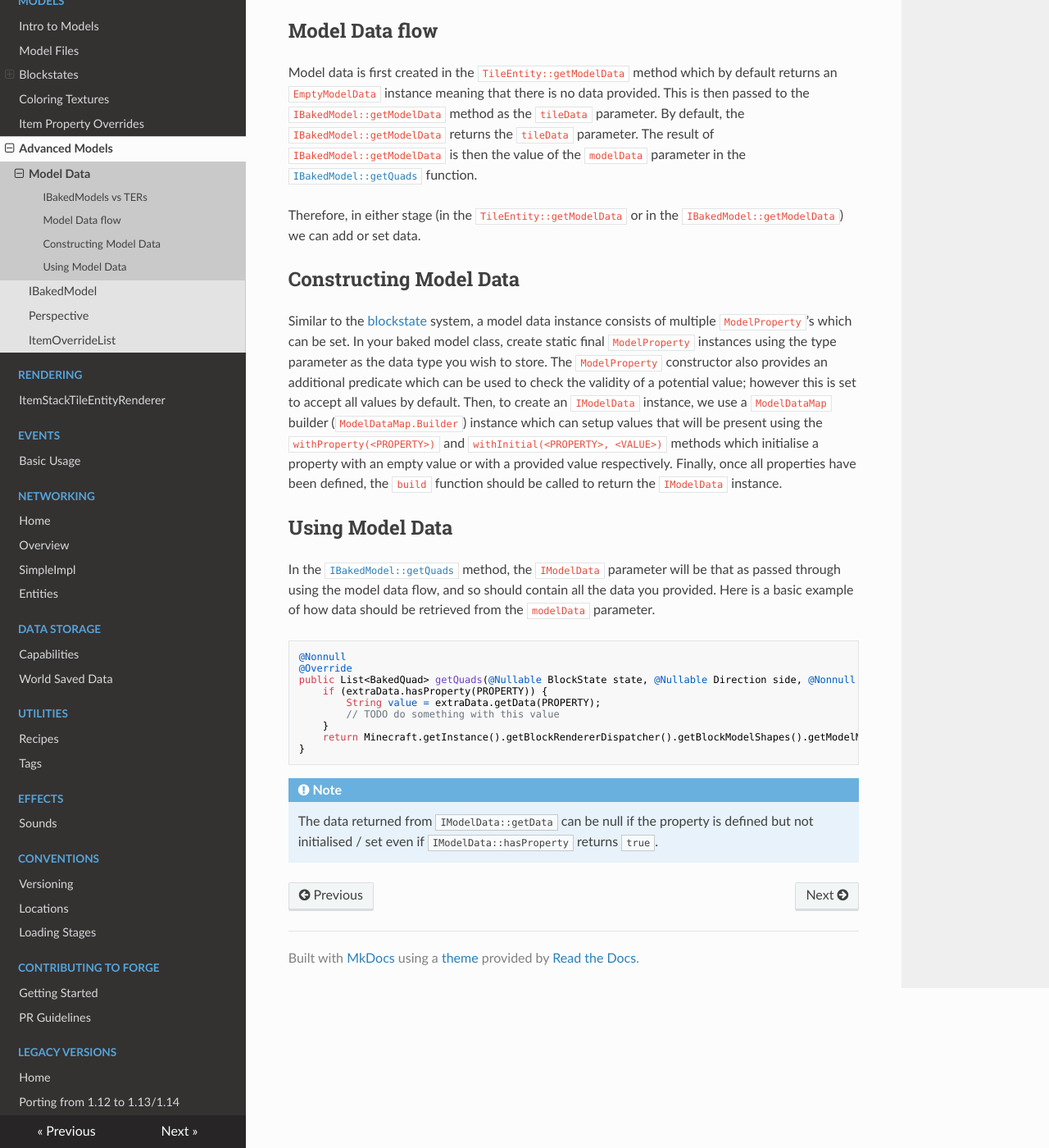
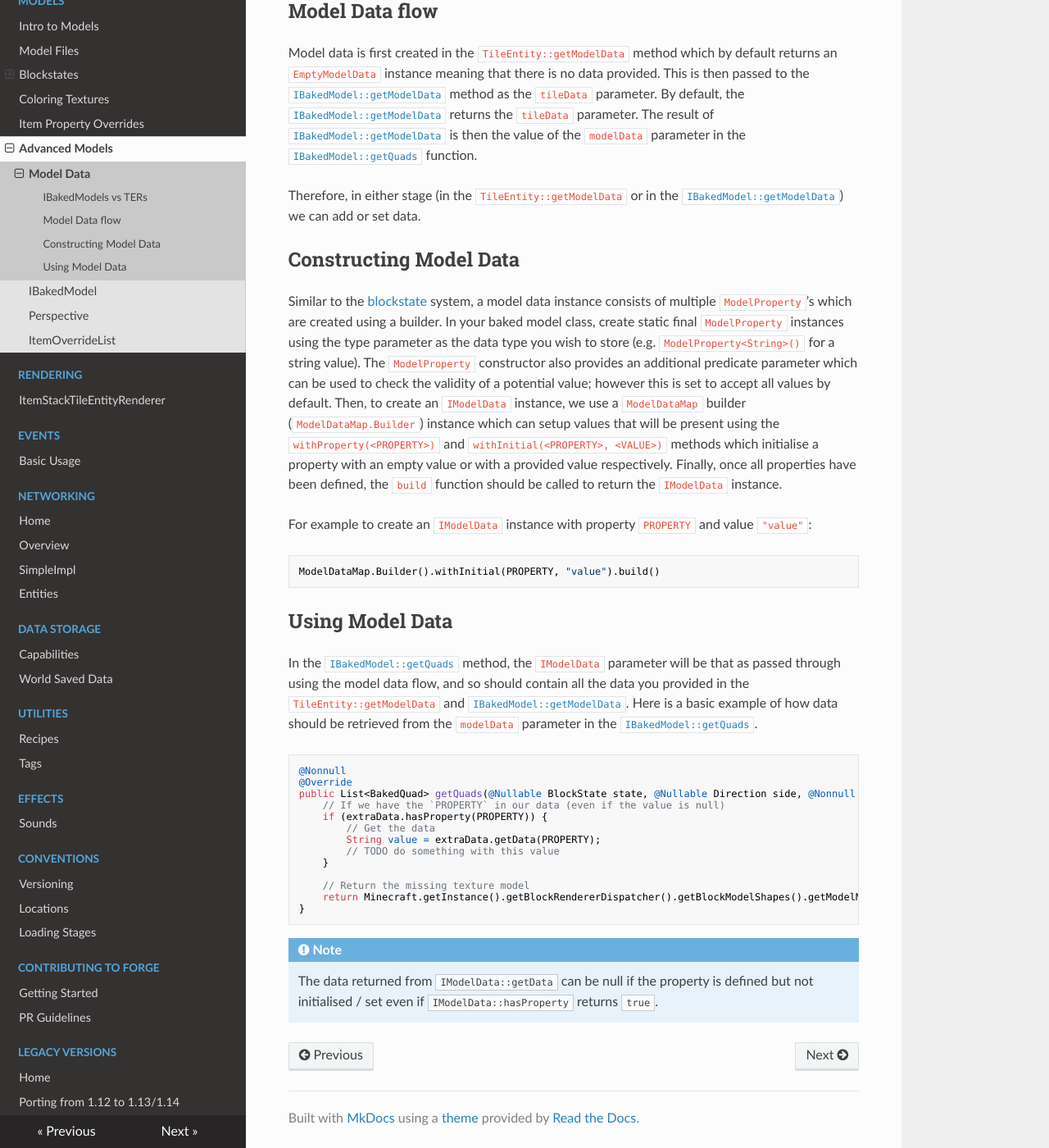
Before and after one commit to MinecraftForge/Documentation, an MkDocs documentation site: the page built from docs/models/advanced/modeldata.md, in a window 1280 px wide and 1400 px high, scrolled down 833 px. Shown: the whole window at 82% size. Built offline with MkDocs 1.6.1, drawn with Linux system fonts in a browser that asks for light colours; nearby versions of some CDN libraries; some of the changed text lies outside the part shown.

Commit message:
Updated IBakedModel documentation to include getModelData

````diff
--- a/docs/models/advanced/modeldata.md
+++ b/docs/models/advanced/modeldata.md
@@ -1,7 +1,7 @@
 Model Data
 ==========
 
-Model data is the successor of "extended blockstates" allowing modders to pass in extra data to be used in [`IBakedModel::getQuads`][getquads] when rendering blocks. This is particularly useful in complex models such as for camouflage blocks which use other block's models and other dynamic block model related things. This is not to be confused with a [`TileEntityRenderer`][ter] which is used for dynamic rendering such as for animated blocks like a chest or any blocks which cannot be defined by a list of `BakedQuad`s.
+Model data is the successor of "extended blockstates" allowing modders to pass in extra data to be used in [`IBakedModel::getQuads`][getquads] when rendering blocks. This is particularly useful in complex models such as for camouflage blocks which use other block's models as an example. This is not to be confused with a [`TileEntityRenderer`][ter] which is used for dynamic rendering such as for animated blocks like a chest or any blocks which cannot be defined by a list of `BakedQuad`s.
 
 IBakedModels vs TERs
 ------------------
@@ -10,35 +10,44 @@ An [`IBakedModel`][bakedmodel] simply provides a list of `BakedQuad`s to the `Bl
 
 A [`TileEntityRenderer`][ter] or [`TER`][ter] (previously [`TileEntitySpecialRenderer`][ter] or [`TESR`][ter]) is used to render blocks in a way that cannot be represented with a static baked model (JSON, OBJ, B3D, others).
 
-A [`TER`][ter] has direct access to the `TileEntity` that the renderer is used for whereas a [`IBakedModel`][bakedmodel] only has access to the `BlockState` the model represents, the `Direction` which represents the side which is being rendered (or null), an instance of `Random` for randomised textures and the `IModelData` parameter. The [`IBakedModel::getQuads`][getquads] is unaware of where the block is in the world hence where the `IModelData` parameter steps in to provide extra information from the `TileEntity` using `TileEntity::getModelData` and from world using `IBakedModel::getModelData`.
+A [`TER`][ter] has direct access to the `TileEntity` that the renderer is used for whereas an [`IBakedModel`][bakedmodel] only has access to the `BlockState` the model represents, the `Direction` which represents the side which is being rendered (or null), an instance of `Random` for randomised textures and the `IModelData` parameter. The [`IBakedModel::getQuads`][getquads] is unaware of where the block is in the world hence where the `IModelData` parameter steps in to provide extra information from the `TileEntity` using `TileEntity::getModelData`, and from the world using `IBakedModel::getModelData`.
 
 Unlike a [`TER`][ter] which renders every frame, an [`IBakedModel`][bakedmodel] only provides the quads for drawing upon request (which occurs when `World::markBlockRangeForRenderUpdate` is called).
 
 Model Data flow
 ------------------------
 
-Model data is first created in the `TileEntity::getModelData` method which by default returns an `EmptyModelData` instance meaning that there is no data provided. This is then passed to the `IBakedModel::getModelData` method as the `tileData` parameter. By default, the `IBakedModel::getModelData` returns the `tileData` parameter. The result of `IBakedModel::getModelData` is then the value of the `modelData` parameter in the [`IBakedModel::getQuads`][getquads] function.
+Model data is first created in the `TileEntity::getModelData` method which by default returns an `EmptyModelData` instance meaning that there is no data provided. This is then passed to the [`IBakedModel::getModelData`][getmodeldata] method as the `tileData` parameter. By default, the [`IBakedModel::getModelData`][getmodeldata] returns the `tileData` parameter. The result of [`IBakedModel::getModelData`][getmodeldata] is then the value of the `modelData` parameter in the [`IBakedModel::getQuads`][getquads] function.
 
-Therefore, in either stage (in the `TileEntity::getModelData` or in the `IBakedModel::getModelData`) we can add or set data.
+Therefore, in either stage (in the `TileEntity::getModelData` or in the [`IBakedModel::getModelData`][getmodeldata]) we can add or set data.
 
 Constructing Model Data
 -----------------------
 
-Similar to the [blockstate](https://mcforge.readthedocs.io/en/1.14.x/blocks/states/) system, a model data instance consists of multiple `ModelProperty`'s which can be set. In your baked model class, create static final `ModelProperty` instances using the type parameter as the data type you wish to store. The `ModelProperty` constructor also provides an additional predicate which can be used to check the validity of a potential value; however this is set to accept all values by default. Then, to create an `IModelData` instance, we use a `ModelDataMap` builder (`ModelDataMap.Builder`) instance which can setup values that will be present using the `withProperty(<PROPERTY>)` and `withInitial(<PROPERTY>, <VALUE>)` methods which initialise a property with an empty value or with a provided value respectively. Finally, once all properties have been defined, the `build` function should be called to return the `IModelData` instance.
+Similar to the [blockstate](https://mcforge.readthedocs.io/en/1.14.x/blocks/states/) system, a model data instance consists of multiple `ModelProperty`'s which are created using a builder. In your baked model class, create static final `ModelProperty` instances using the type parameter as the data type you wish to store (e.g. `ModelProperty<String>()` for a string value). The `ModelProperty` constructor also provides an additional predicate parameter which can be used to check the validity of a potential value; however this is set to accept all values by default. Then, to create an `IModelData` instance, we use a `ModelDataMap` builder (`ModelDataMap.Builder`) instance which can setup values that will be present using the `withProperty(<PROPERTY>)` and `withInitial(<PROPERTY>, <VALUE>)` methods which initialise a property with an empty value or with a provided value respectively. Finally, once all properties have been defined, the `build` function should be called to return the `IModelData` instance.
+
+For example to create an `IModelData` instance with property `PROPERTY` and value `"value"`:
+```Java
+ModelDataMap.Builder().withInitial(PROPERTY, "value").build()
+```
 
 Using Model Data
 ----------------
 
-In the [`IBakedModel::getQuads`][getquads] method, the `IModelData` parameter will be that as passed through using the model data flow, and so should contain all the data you provided. Here is a basic example of how data should be retrieved from the `modelData` parameter.
+In the [`IBakedModel::getQuads`][getquads] method, the `IModelData` parameter will be that as passed through using the model data flow, and so should contain all the data you provided in the `TileEntity::getModelData` and [`IBakedModel::getModelData`][getmodeldata]. Here is a basic example of how data should be retrieved from the `modelData` parameter in the [`IBakedModel::getQuads`][getquads].
 
 ```Java
 @Nonnull
 @Override
 public List<BakedQuad> getQuads(@Nullable BlockState state, @Nullable Direction side, @Nonnull Random rand, @Nonnull IModelData extraData) {
+    // If we have the `PROPERTY` in our data (even if the value is null)
     if (extraData.hasProperty(PROPERTY)) {
+        // Get the data
         String value = extraData.getData(PROPERTY);
         // TODO do something with this value
     }
+
+    // Return the missing texture model
     return Minecraft.getInstance().getBlockRendererDispatcher().getBlockModelShapes().getModelManager().getMissingModel();
 }
 ```
@@ -46,6 +55,7 @@ public List<BakedQuad> getQuads(@Nullable BlockState state, @Nullable Direction
 !!! note
     The data returned from `IModelData::getData` can be null if the property is defined but not initialised / set even if `IModelData::hasProperty` returns `true`.
 
-[bakedmodel]: https://mcforge.readthedocs.io/en/1.14.x/models/advanced/ibakedmodel/
-[getquads]: https://mcforge.readthedocs.io/en/1.14.x/models/advanced/ibakedmodel/#getquads
-[ter]: https://mcforge.readthedocs.io/en/1.14.x/tileentities/tesr/
+[bakedmodel]: ibakedmodel.md
+[getquads]: ibakedmodel.md#getquads
+[getmodeldata]: ibakedmodel.md#getmodeldata
+[ter]: ../../tileentities/tesr.md
````
Also changed, not shown: docs/models/advanced/ibakedmodel.md (+8 -4 lines).
